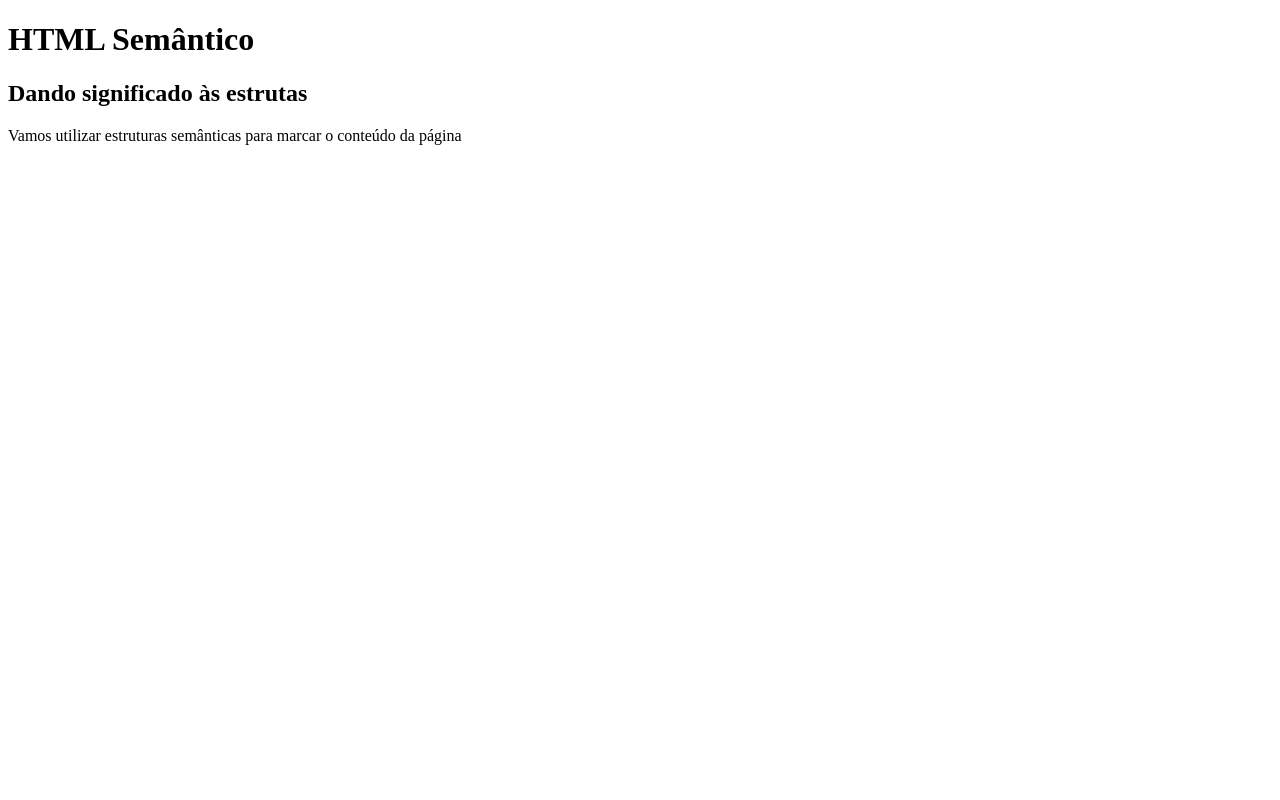
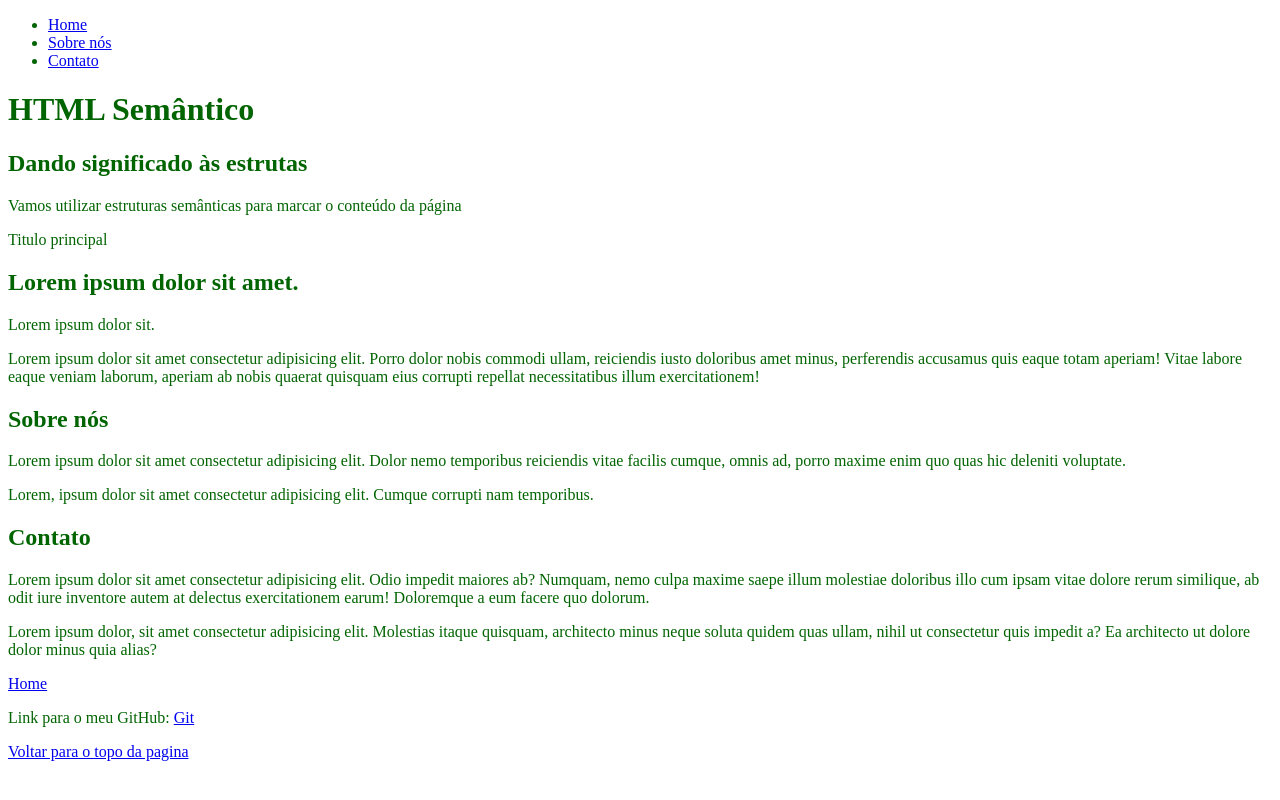
Before and after one commit to MarcelAnjos/html-semantico, a plain HTML site: page index.html in a window 1280 px wide. Drawn offline with Linux system fonts and the light colour scheme.

Commit message:
Aula de HTML semântico e CSS

```diff
--- a/index.html
+++ b/index.html
@@ -4,12 +4,79 @@
     <meta charset="UTF-8">
     <meta name="viewport" content="width=device-width, initial-scale=1.0">
     <title>HTML Semântico</title>
+    <link rel="stylesheet" href="./style.css">
+    <style>
+        body {
+            color:crimson;
+        }
+    </style>
 </head>
-<body>
-    <header>
+<body style="color: darkgreen;">
+    <header id="topo-pagina">
+        <nav>
+            <!-- Lista não ordenada -->
+            <ul>
+                <!-- Item de lista -->
+                <li>
+                    <a href="./index.html">Home</a>
+                </li>
+
+                <li>
+                    <a href="#sobre-nos">Sobre nós</a>
+                </li>
+                <li>
+                    <a href="#contato">Contato</a>
+                </li>
+            </ul>
+
+
+
+        </nav>
         <h1>HTML Semântico</h1>
         <h2>Dando significado às estrutas</h2>
         <p>Vamos utilizar estruturas semânticas para marcar o conteúdo da página</p>
     </header>
+    <div>
+        Titulo principal
+    </div>
+    <article>
+        <header>
+            <h1>Lorem ipsum dolor sit amet.</h1>
+            <p>Lorem ipsum dolor sit.</p>
+            <p>
+                Lorem ipsum dolor sit amet consectetur adipisicing elit. Porro dolor nobis commodi ullam, reiciendis iusto doloribus amet minus, perferendis accusamus quis eaque totam aperiam! Vitae labore eaque veniam laborum, aperiam ab nobis quaerat quisquam eius corrupti repellat necessitatibus illum exercitationem!
+            </p>
+        </header>
+    </article>
+
+    <section id="sobre-nos">
+
+        <h2>Sobre nós</h2>
+        <p>Lorem ipsum dolor sit amet consectetur adipisicing elit. Dolor nemo temporibus reiciendis vitae facilis cumque, omnis ad, porro maxime enim quo quas hic deleniti voluptate.</p>
+
+        <p>Lorem, ipsum dolor sit amet consectetur adipisicing elit. Cumque corrupti nam temporibus.</p>
+    </section>
+
+    <section id="contato">
+        <h2>Contato</h2>
+        <p>Lorem ipsum dolor sit amet consectetur adipisicing elit. Odio impedit maiores ab? Numquam, nemo culpa maxime saepe illum molestiae doloribus illo cum ipsam vitae dolore rerum similique, ab odit iure inventore autem at delectus exercitationem earum! Doloremque a eum facere quo dolorum.</p>
+
+        <p>Lorem ipsum dolor, sit amet consectetur adipisicing elit. Molestias itaque quisquam, architecto minus neque soluta quidem quas ullam, nihil ut consectetur quis impedit a? Ea architecto ut dolore dolor minus quia alias?</p>
+        <p>
+            <a href="#topo-pagina">Home</a>
+        </p>
+    </section>
+
+    <footer>
+        <!-- Proíbido
+        <header></header> -->
+        <p>Link para o meu GitHub:
+            <a href="https://github.com/MarcelAnjos">Git</a>
+        </p>
+
+        <p>
+            <a href="#topo-pagina">Voltar para o topo da pagina</a>
+        </p>
+    </footer>
 </body>
 </html>
--- /dev/null
+++ b/style.css
@@ -0,0 +1,7 @@
+html {
+    scroll-behavior: smooth; /* comportamento do scroll: suacve */
+ }
+
+ body {
+    color: brown;
+ }
```
